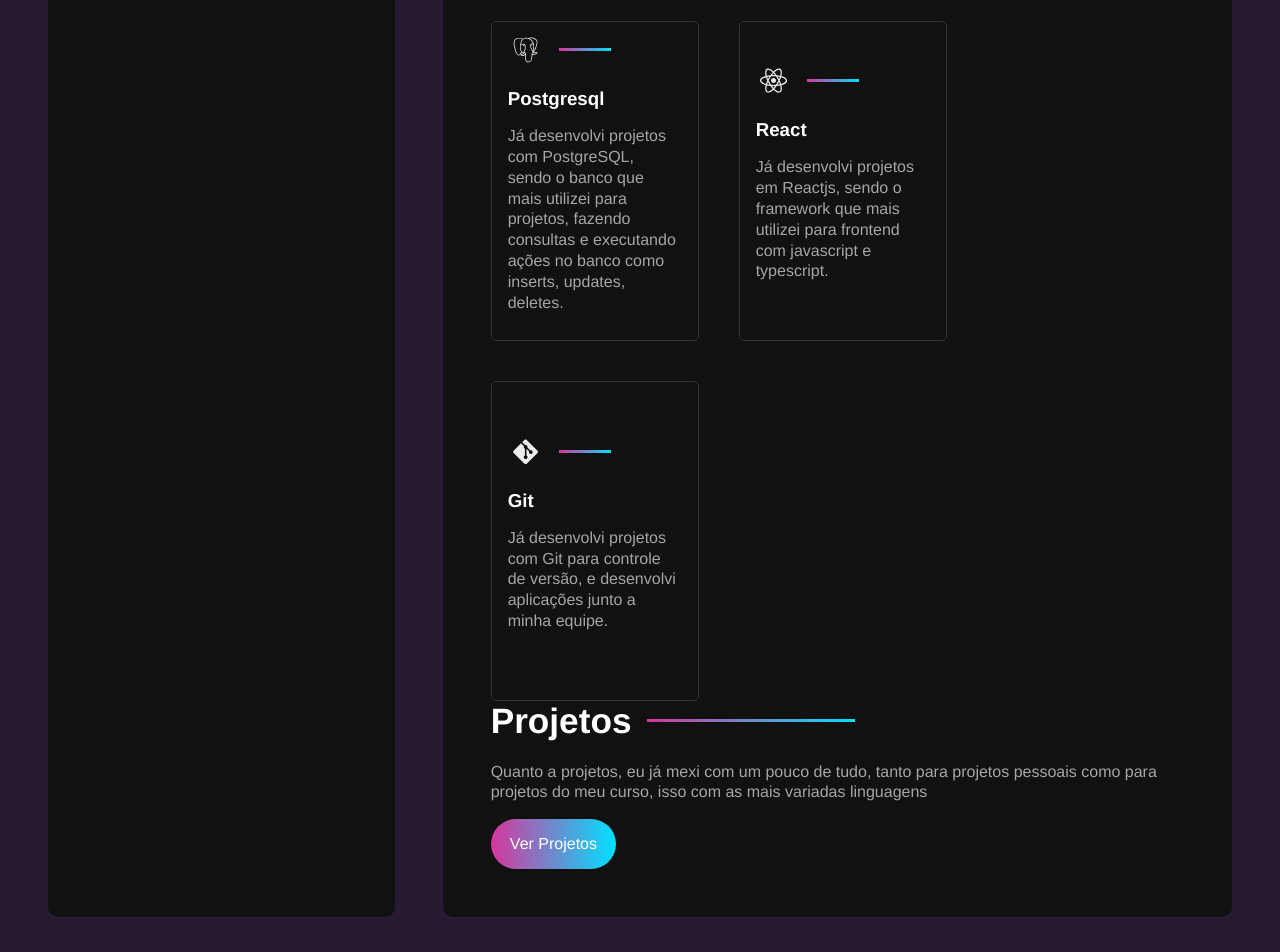
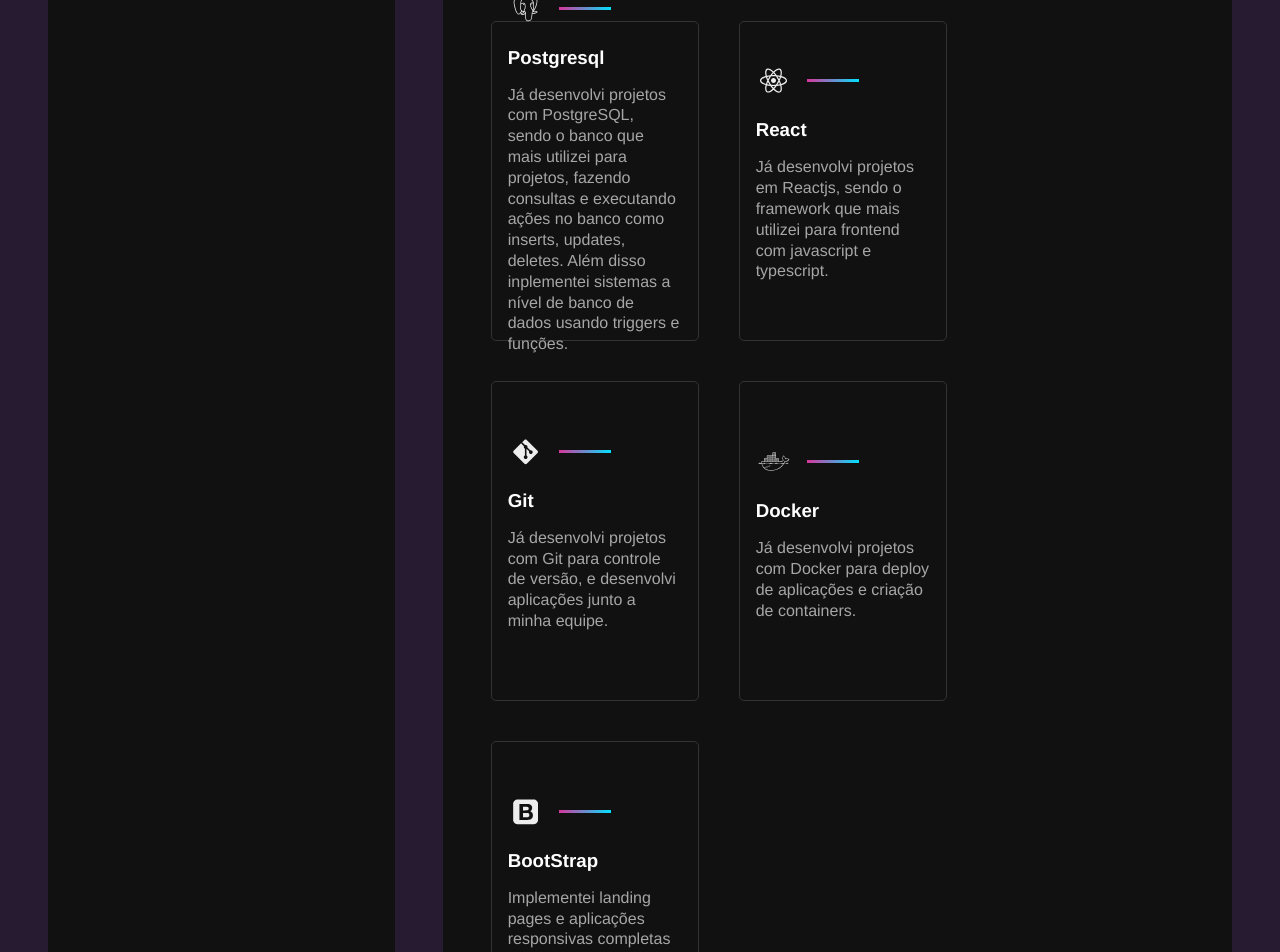
Before and after one commit to DanielVbrn/portfolio, a React (Vite) app: page / in a window 1280 px wide. Shown: the part 1220-2172 px from the top of the page. Built offline with nearby package versions, Linux system fonts and the light colour scheme.

Commit message:
Atualizando TechnologiesContainer

```diff
--- a/src/components/TechnologiesContainer.jsx
+++ b/src/components/TechnologiesContainer.jsx
@@ -5,8 +5,9 @@
   DiNodejsSmall,
   DiPostgresql,
   DiReact,
-  DiTypo3,
-  DiGit
+  DiGit,
+  DiDocker,
+  DiBootstrap
 } from "react-icons/di"
 
 import "../styles/components/technologiescontainer.sass"
@@ -39,7 +40,7 @@
     id: "postgresql",
     name: "Postgresql",
     icon: <DiPostgresql />,
-    text:"Já desenvolvi projetos com PostgreSQL, sendo o banco que mais utilizei para projetos, fazendo consultas e executando ações no banco como inserts, updates, deletes."
+    text:"Já desenvolvi projetos com PostgreSQL, sendo o banco que mais utilizei para projetos, fazendo consultas e executando ações no banco como inserts, updates, deletes. Além disso inplementei sistemas a nível de banco de dados usando triggers e funções."
 
   },
   {
@@ -56,7 +57,18 @@
     text:"Já desenvolvi projetos com Git para controle de versão, e desenvolvi aplicações junto a minha equipe."
 
   },
-
+  {
+    id:"docker",
+    name: "Docker",
+    icon:<DiDocker/>,
+    text:"Já desenvolvi projetos com Docker para deploy de aplicações e criação de containers."
+  },
+  {
+    id:"bootstrap",
+    name:"BootStrap",
+    icon:<DiBootstrap/>,
+    text:"Implementei landing pages e aplicações responsivas completas usando na estilização BootStrap."
+  }
 
 ];
 
```
